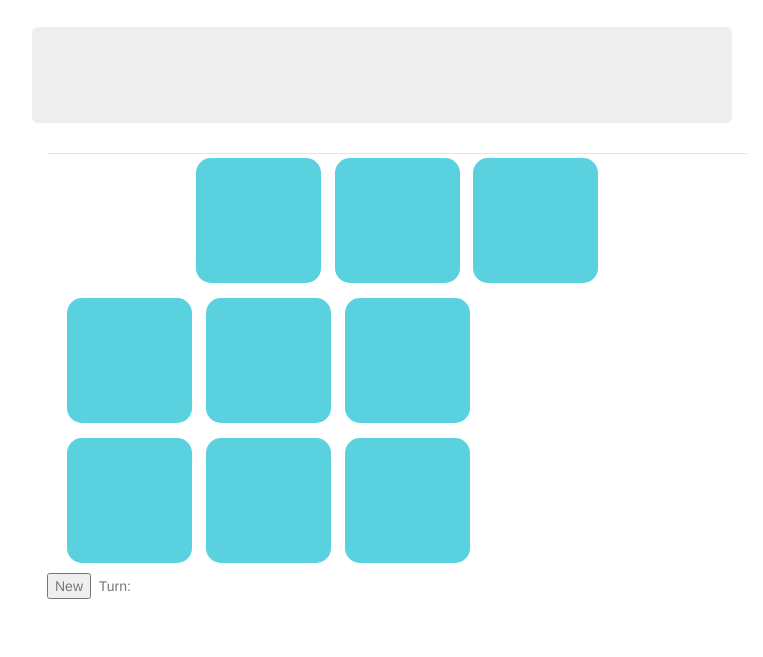
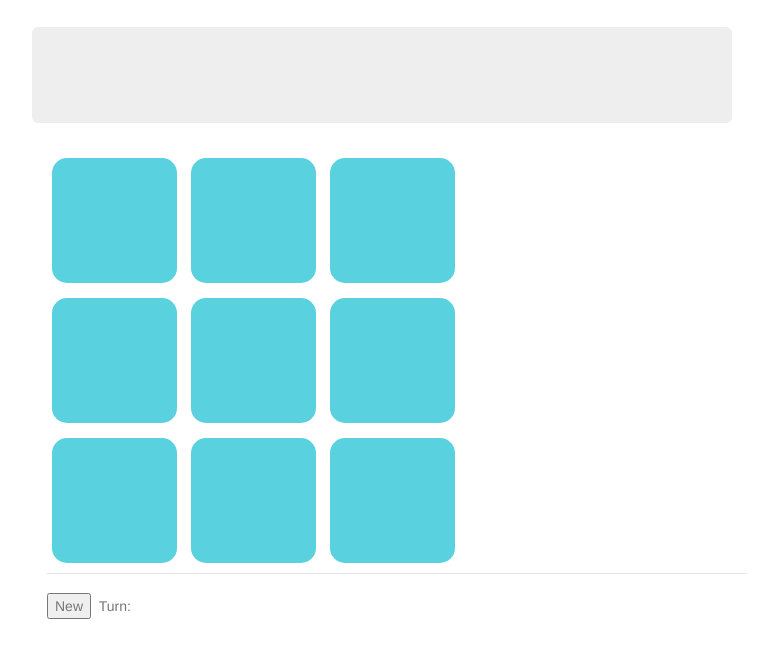
Before and after one commit to MYaffe/Tic-Tac-Toe, a website: page app/index.html in a window 1280 px wide. Shown: the part 83-740 px from the top of the page, without its empty margins (258-1021 px from the left). Drawn offline with nearby package versions, Linux system fonts and the light colour scheme; files that its build step writes are made by us from their sources.

Commit message:
implemented bootstrap

```diff
--- a/app/index.html
+++ b/app/index.html
@@ -37,24 +37,24 @@
       </div>
 <body>
    <div class='container'>
-       <div class='col-md-12'>
-
-  <div class="rowOne text-center">
+     <body>
+   <div col-xs-12>
   <div id= "1" class="tiles"></div>
   <div id= "2" class="tiles"></div>
   <div id= "3" class="tiles"></div>
-   </div>
-    <div class="rowTwo">
+    </div>
+      <div col-xs-12>
   <div id= "4" class="tiles"></div>
   <div id= "5" class="tiles"></div>
   <div id= "6" class="tiles"></div>
-        </div>
-    <div class="rowThree">
-  <div id= "7"  class="tiles"></div>
+    </div>
+      <div col-xs-12>
+   <div id= "7"  class="tiles"></div>
   <div id= "8" class="tiles"></div>
   <div id= "9" class="tiles"></div>
       </div>
-       </div>
+
+
        <div class="Congratulate">
 
        </div>
```
